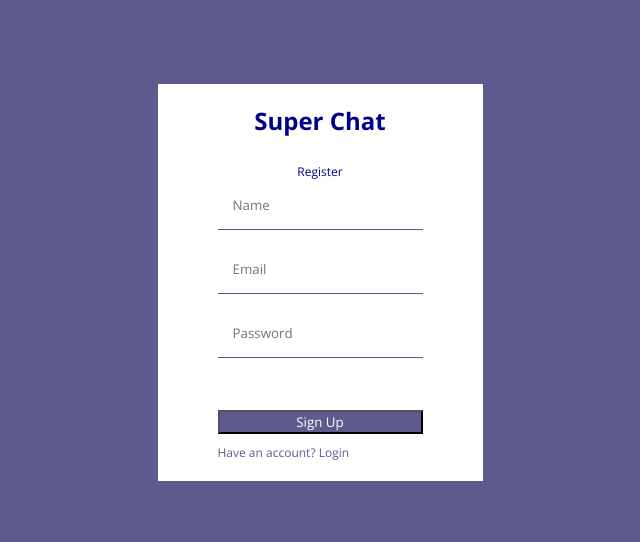
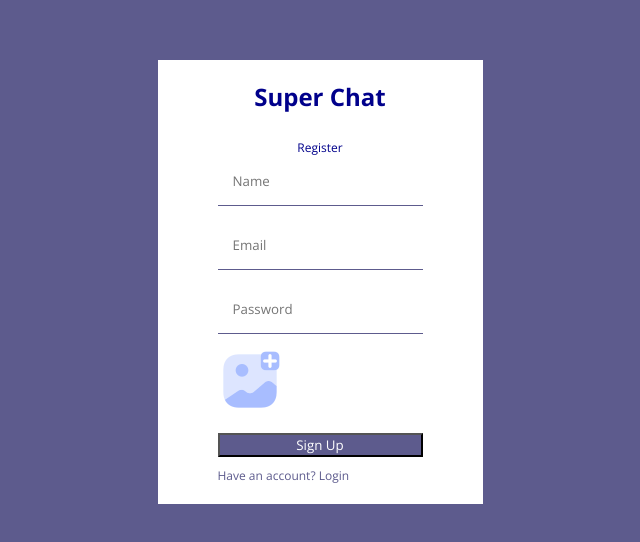
Before and after one commit to KingAJ19/Chat-App, a React (Create React App) app: page / in a window 1280 px wide. Shown: the part 118-660 px from the top of the page, without its empty margins (320-960 px from the left). Built offline with nearby package versions, Linux system fonts and the light colour scheme.

Commit message:
added image

```diff
--- a/src/pages/Register.jsx
+++ b/src/pages/Register.jsx
@@ -18,7 +18,7 @@ export const Register = () => {
           <input type="password" placeholder='Password'></input>
           <input style={{display:"none"}} type="file" id="file" />
           <label htmlFor="file">
-            <img src="" alt="" />
+            <img src={Add} alt="add an avatar" />
           </label>
           <button>Sign Up</button>
         </form>
```
